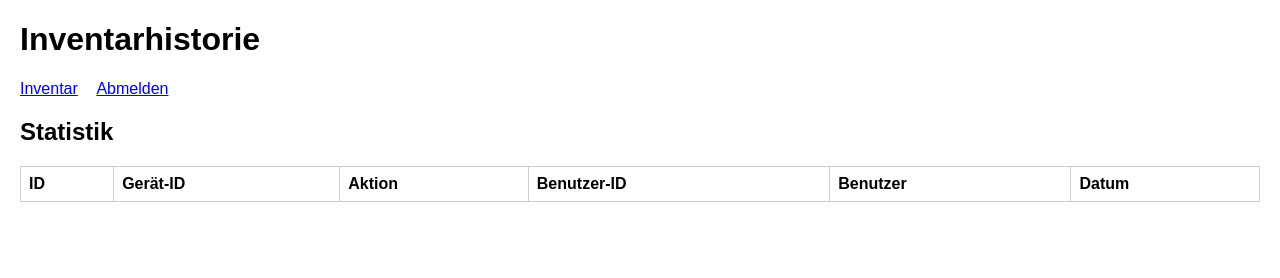
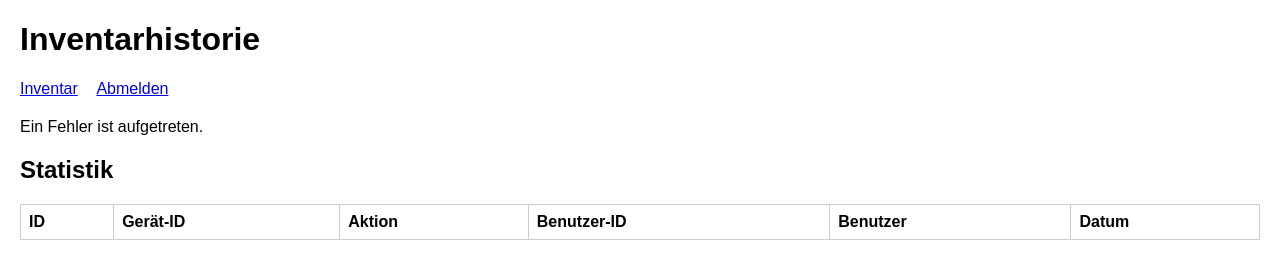
Before and after one commit to davidcor753/vae-projet, a website: page Frontend/consultation.html in a window 1280 px wide. Drawn offline with Linux system fonts and the light colour scheme; no server answers.

Commit message:
Frontend Fehlerbehandlung

```diff
--- a/Frontend/consultation.html
+++ b/Frontend/consultation.html
@@ -15,6 +15,7 @@
       </a>
       <a href="/logout">Abmelden</a>
     </nav>
+    <p id="consultation-message"></p>
     <h2>Statistik</h2>
 
     <div id="statistics"></div>
--- a/Frontend/scripts/consultation.js
+++ b/Frontend/scripts/consultation.js
@@ -1,4 +1,5 @@
 const actionsTableBody = document.querySelector("#actions-table tbody");
+const consultationMessage = document.getElementById("consultation-message");
 
 // Zeigt die geladenen Inventar-Aktionen in der Tabelle an
 function renderActions(data) {
@@ -26,6 +27,9 @@ function loadActions() {
     .then((response) => response.json())
     .then((data) => {
       renderActions(data);
+    })
+    .catch(() => {
+      consultationMessage.textContent = "Ein Fehler ist aufgetreten.";
     });
 }
 
@@ -37,7 +41,11 @@ fetch("/api/whoami")
     if (user.role === "admin") {
       document.getElementById("users-link").style.display = "inline";
     }
+  })
+  .catch(() => {
+    consultationMessage.textContent = "Ein Fehler ist aufgetreten.";
   });
+
 // Lädt die Statistik der Geräte aus dem Backend
 fetch("/inventory/statistics")
   .then((response) => response.json())
@@ -49,4 +57,7 @@ fetch("/api/whoami")
         <p>${item.status}: ${item.anzahl}</p>
       `;
     });
+  })
+  .catch(() => {
+    consultationMessage.textContent = "Ein Fehler ist aufgetreten.";
   });
```
Also changed, not shown: Frontend/scripts/inventory.js (+15 -0 lines), Frontend/scripts/users.js (+12 -0 lines). Lines whose indentation alone changed are shown as unchanged.
